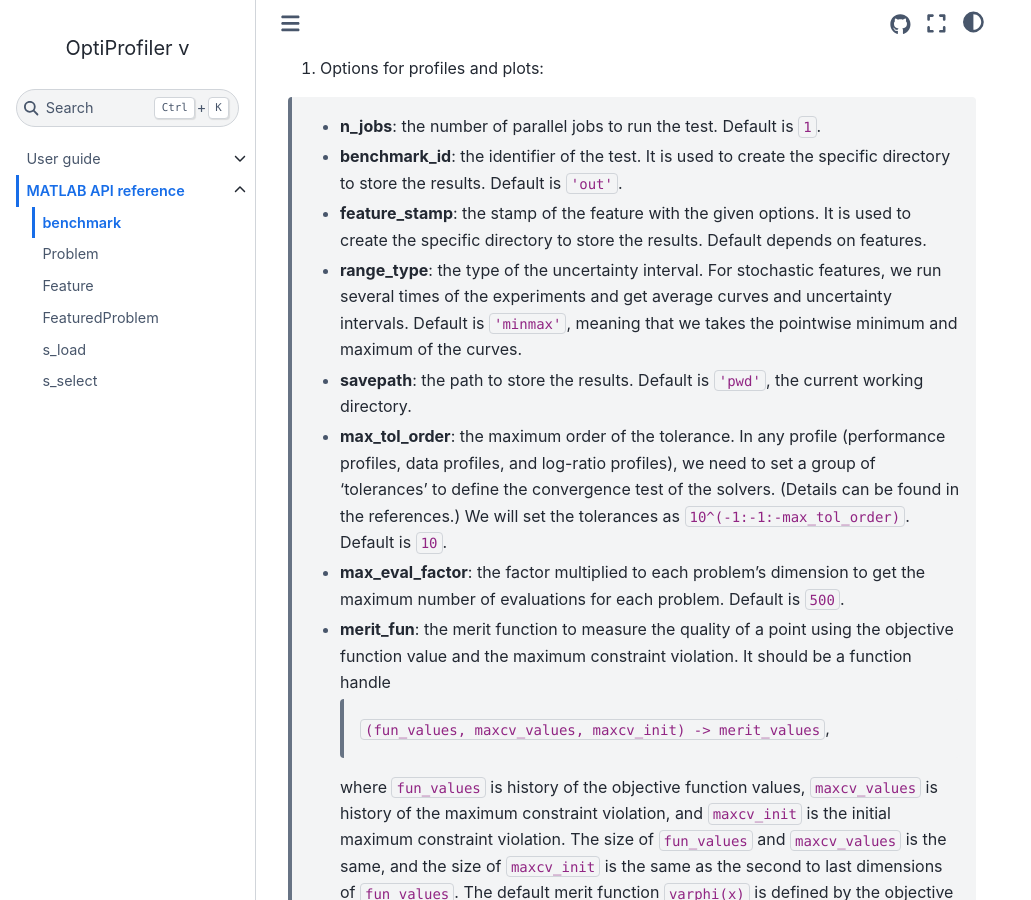
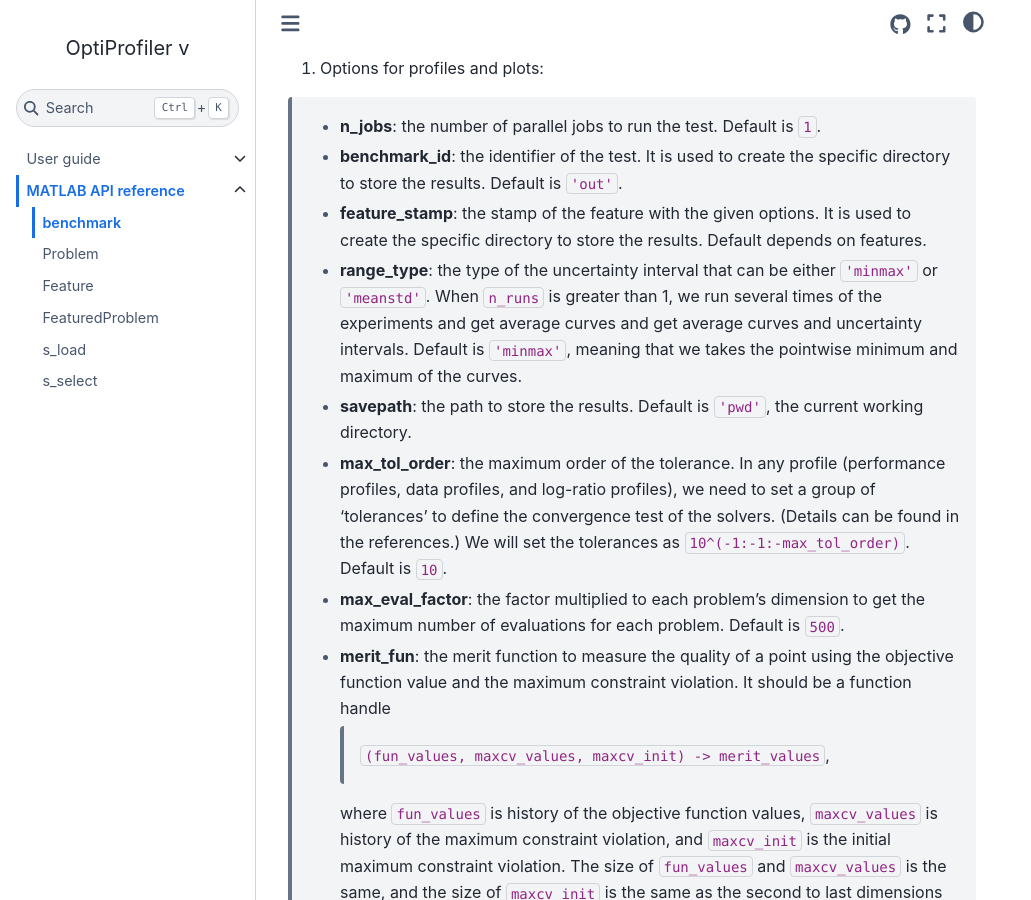
Before and after one commit to optiprofiler/optiprofiler, a Sphinx documentation site: the page built from doc/source/matlab/matlab_generated/benchmark.rst, in a window 1280 px wide and 900 px high, scrolled down 932 px. Shown: the whole window, without its empty margins (0-1031 px from the left). Built offline with Sphinx 7.4.7 and the Sphinx Book theme 1.1.4, drawn with Linux system fonts in a browser that asks for light colours; the version number could not be read and is left out; cross-references to code outside the pages are shown as plain code.

Commit message:
Improve the document

```diff
--- a/doc/source/matlab/matlab_generated/benchmark.rst
+++ b/doc/source/matlab/matlab_generated/benchmark.rst
@@ -36,7 +36,7 @@ Options should be specified in a struct. The following are the available fields
 
   - **feature_stamp**: the stamp of the feature with the given options. It is used to create the specific directory to store the results. Default depends on features.
 
-  - **range_type**: the type of the uncertainty interval. For stochastic features, we run several times of the experiments and get average curves and uncertainty intervals. Default is ``'minmax'``, meaning that we takes the pointwise minimum and maximum of the curves.
+  - **range_type**: the type of the uncertainty interval that can be either ``'minmax'`` or ``'meanstd'``. When ``n_runs`` is greater than 1, we run several times of the experiments and get average curves and get average curves and uncertainty intervals. Default is ``'minmax'``, meaning that we takes the pointwise minimum and maximum of the curves.
 
   - **savepath**: the path to store the results. Default is ``'pwd'``, the current working directory.
 
```
Also changed, not shown: 1 other file.
